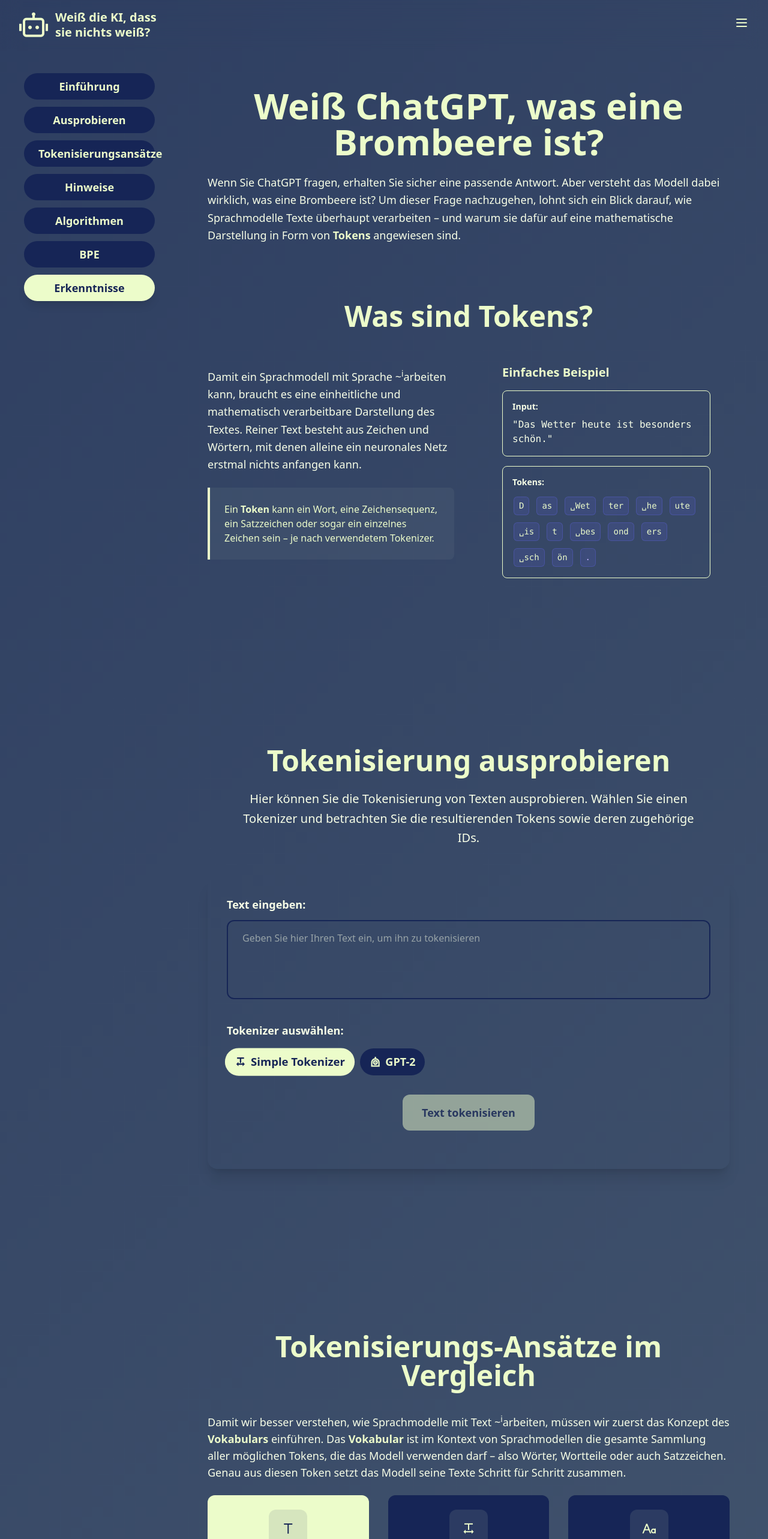
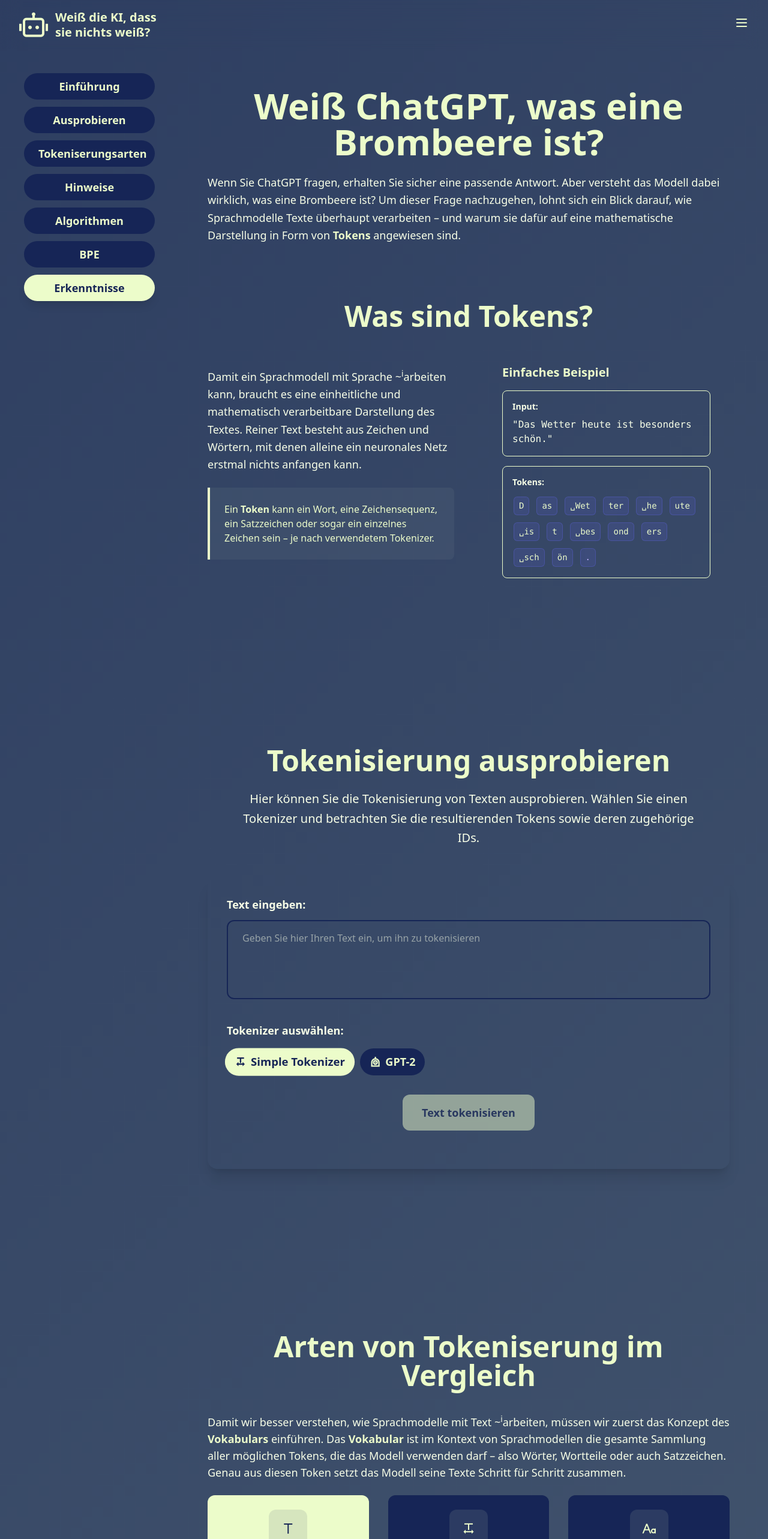
Before and after one commit to TNattermann/weiss-die-ki-dass-sie-nichts-weiss-frontend, a React (Vite) app: page /tokeninfo in a window 1280 px wide. Shown: the top 2566 px of the page at 60% size. Built offline with nearby package versions, Linux system fonts and the light colour scheme.

Commit message:
improved token strings

```diff
--- a/src/pages/tokenInfo/TokenPage.tsx
+++ b/src/pages/tokenInfo/TokenPage.tsx
@@ -41,7 +41,7 @@
                         sections={[
                             {id: "introduction", title: "Einführung"},
                             {id: "visualizer", title: "Ausprobieren"},
-                            {id: "approaches", title: "Tokenisierungsansätze"},
+                            {id: "approaches", title: "Tokeniserungsarten"},
                             {id: "hints", title: "Hinweise"},
                             {id: "algorithms", title: "Algorithmen"},
                             {id: "bpe", title: "BPE"},
--- a/src/pages/tokenInfo/TokenizationApproaches.tsx
+++ b/src/pages/tokenInfo/TokenizationApproaches.tsx
@@ -118,7 +118,7 @@
     <section className="py-16 px-6">
       <div className="max-w-6xl mx-auto">
         <h1 className="text-5xl font-bold text-center text-primary mb-10">
-          Tokenisierungs-Ansätze im Vergleich
+          Arten von Tokeniserung im Vergleich
         </h1>
         <p className="text-lg text-text-normal mb-6 leading-r>elaxed">
           Damit wir besser verstehen, wie Sprachmodelle mit Text <Tilde />
```
